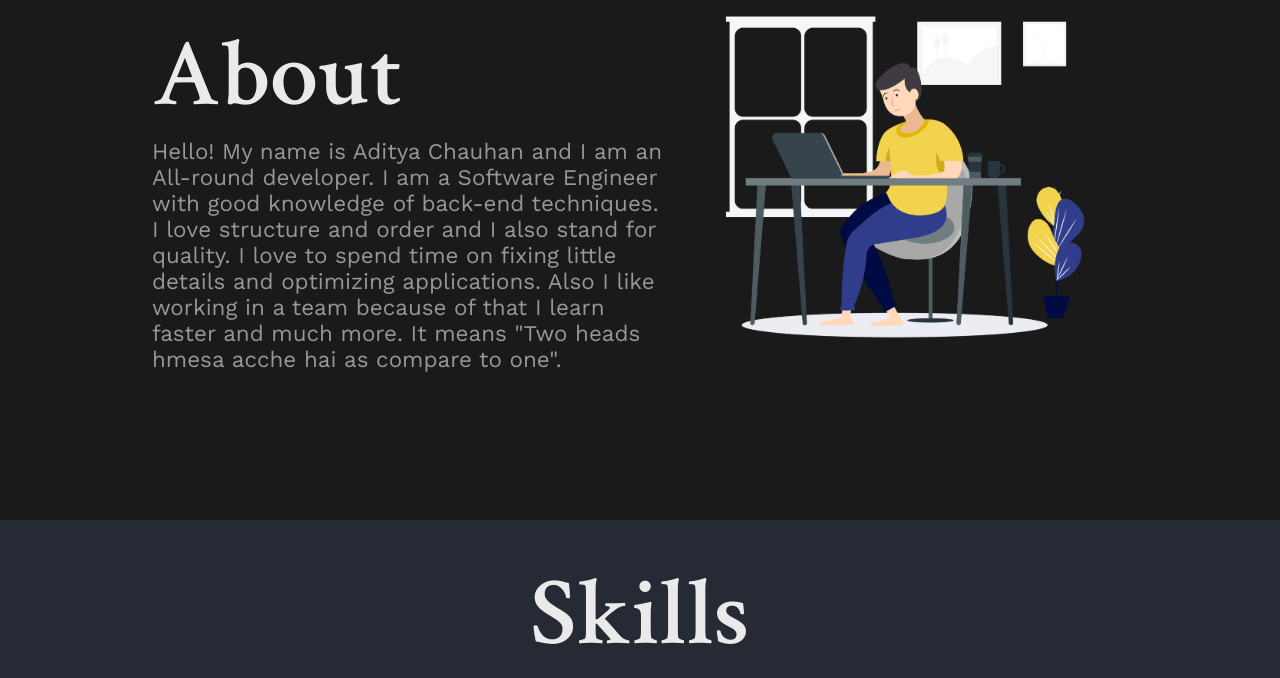
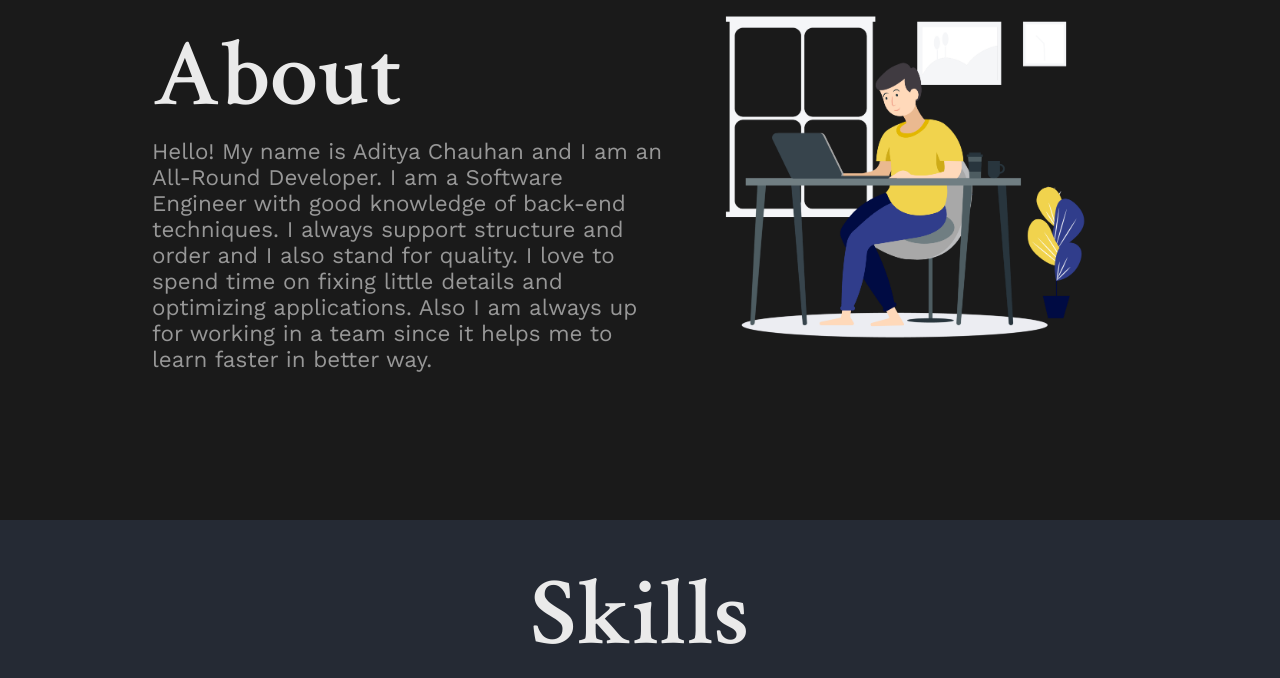
Before and after one commit to AdityaRajul/AdityaRajul, a plain HTML site: page index.html in a window 1280 px wide. Shown: the part 780-1458 px from the top of the page. Drawn offline with nearby package versions, Linux system fonts and the light colour scheme.

Commit message:
Update index.html

```diff
--- a/index.html
+++ b/index.html
@@ -34,8 +34,9 @@
     <div class="center">
       <h1 class="about_heading">About</h1>
       <p>
-        Hello! My name is Aditya Chauhan and I am an All-round developer. I am a Software Engineer with good knowledge of back-end techniques. I love structure and order and I also stand for quality. I love to spend time on fixing little details and optimizing applications. Also I like working in a team because of that I learn faster and much more. It means "Two heads hmesa acche hai as compare to one".
-      </p>
+        Hello! My name is Aditya Chauhan and I am an All-Round Developer. I am a Software Engineer with good knowledge of back-end techniques.
+        I always support structure and order and I also stand for quality. I love to spend time on fixing little details and optimizing applications.
+        Also I am always up for working in a team since it helps me to learn faster in better way. </p>
     </div>
         <img src="img.png" alt="">
     </section>
```
